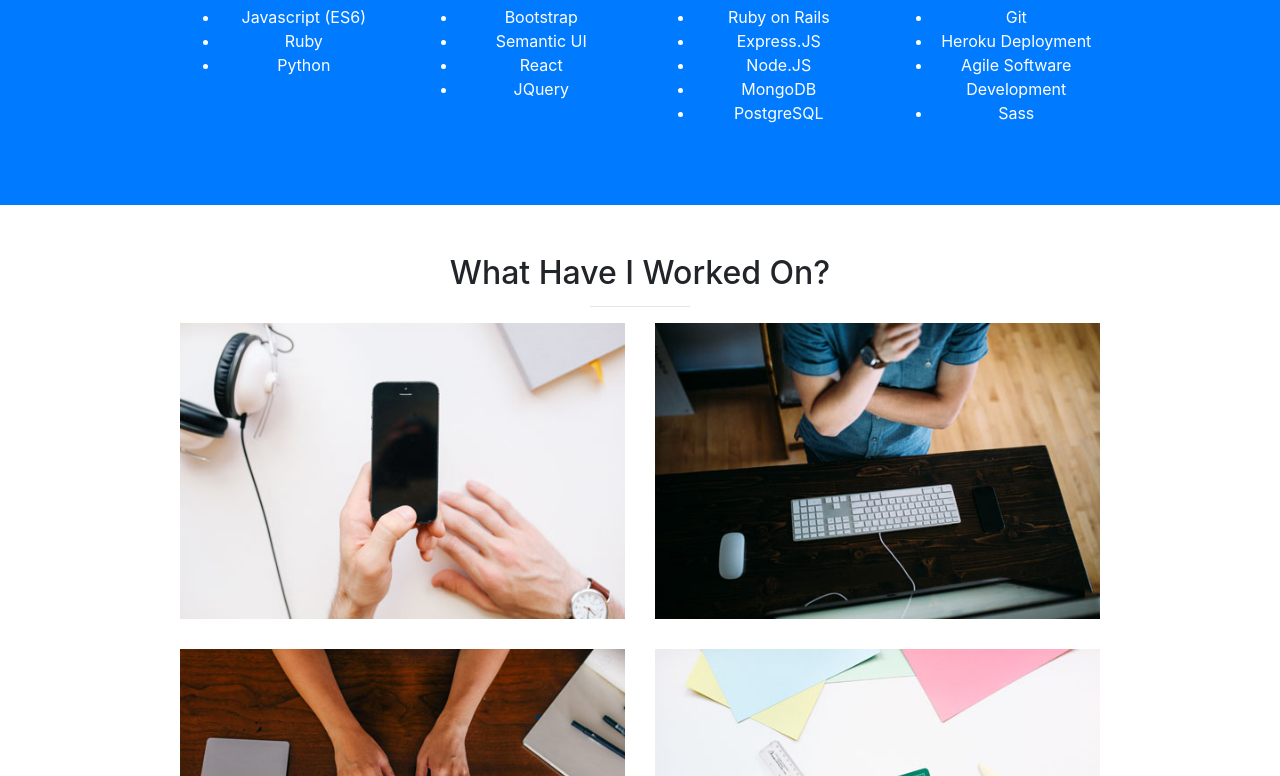
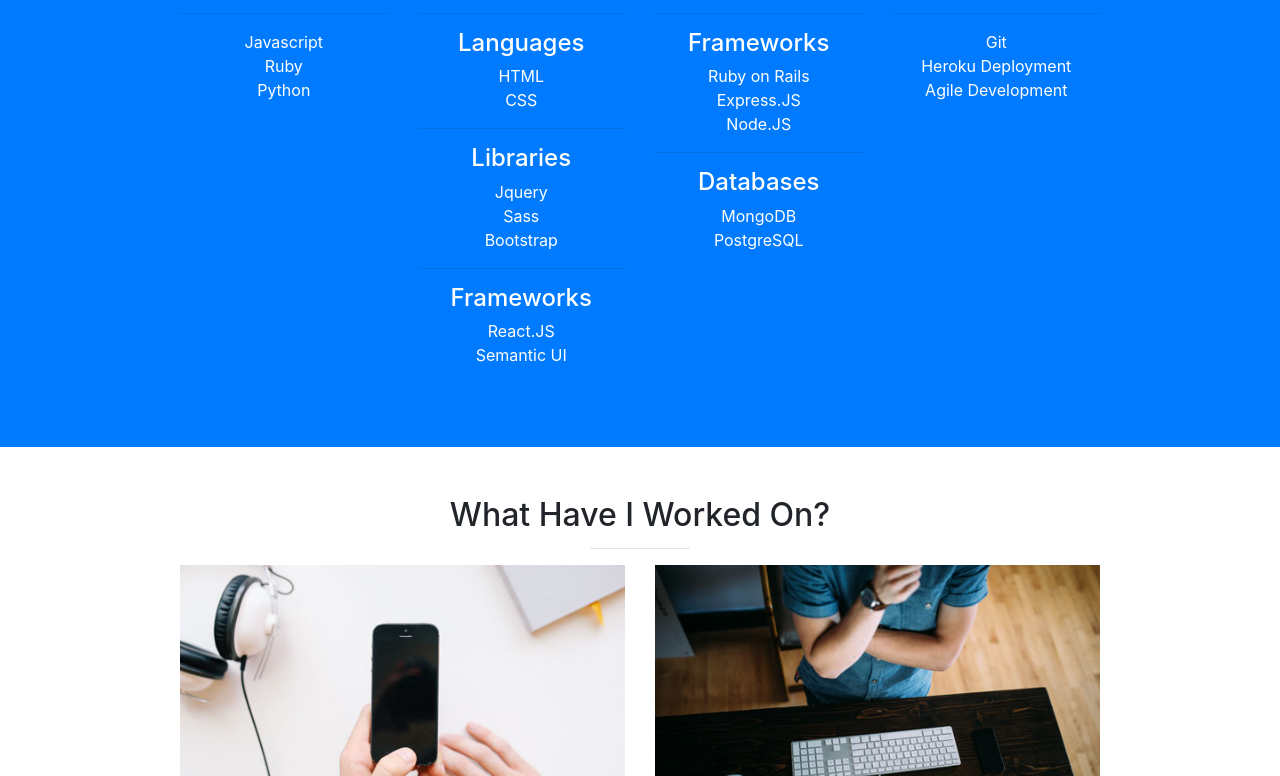
Before and after one commit to johndsykes86/Portfolio, a website with bundled scripts: page index.html in a window 1280 px wide. Shown: the part 1565-2341 px from the top of the page. Built offline with nearby package versions, Linux system fonts and the light colour scheme.

Commit message:
added new background and modified skills layout

```diff
--- a/css/stylish-portfolio.css
+++ b/css/stylish-portfolio.css
@@ -169,7 +169,9 @@ hr.small {
     -moz-background-size: cover;
     -o-background-size: cover;
     background-size: cover;
+    color: white;
 }
+
 
 
 /* About */
--- a/index.html
+++ b/index.html
@@ -83,12 +83,12 @@
                                 <h4>
                                     <strong>Languages</strong>
                                 </h4>
-                                <ul>
-                                  <li>Javascript (ES6)</li>
-                                  <li>Ruby</li>
-                                  <li>Python</li>
-                                </ul>
-
+                                <hr>
+                                <p>
+                                  Javascript<br>
+                                  Ruby<br>
+                                  Python<br>
+                                </p>
                             </div>
                         </div>
                         <div class="col-md-3 col-sm-6">
@@ -100,12 +100,25 @@
                                 <h4>
                                     <strong>Front End</strong>
                                 </h4>
-                                <ul>
-                                  <li>Bootstrap</li>
-                                  <li>Semantic UI</li>
-                                  <li>React</li>
-                                  <li>JQuery</li>
-                                </ul>
+                                <hr>
+                                <p>
+                                  <h4>Languages</h4>
+                                  HTML<br>
+                                  CSS<br>
+                                  <hr>
+                                  <h4>Libraries</h4>
+                                  Jquery<br>
+                                  Sass<br>
+                                  Bootstrap<br>
+                                  <hr>
+                                  <h4>Frameworks</h4>
+                                  React.JS<br>
+                                  Semantic UI<br>
+
+
+                                </p>
+
+
 
                             </div>
                         </div>
@@ -118,13 +131,17 @@
                                 <h4>
                                     <strong>Back-end</strong>
                                 </h4>
-                                <ul>
-                                  <li>Ruby on Rails</li>
-                                  <li>Express.JS</li>
-                                  <li>Node.JS</li>
-                                  <li>MongoDB</li>
-                                  <li>PostgreSQL</li>
-                                </ul>
+                                <hr>
+                                <p>
+                                  <h4>Frameworks</h4>
+                                  Ruby on Rails <br>
+                                  Express.JS <br>
+                                  Node.JS <br>
+                                  <hr>
+                                  <h4>Databases</h4>
+                                  MongoDB <br>
+                                  PostgreSQL<br>
+                                </p>
 
                             </div>
                         </div>
@@ -135,14 +152,14 @@
                                 <i class="fa fa-github-alt fa-stack-1x text-primary"></i>
                             </span>
                                 <h4>
-                                    <strong>Skills</strong>
+                                    <strong>Addtional Skills</strong>
                                 </h4>
-                                <ul>
-                                  <li>Git</li>
-                                  <li>Heroku Deployment</li>
-                                  <li>Agile Software Development</li>
-                                  <li>Sass</li>
-                                </ul>
+                                <hr>
+                                <p>
+                                  Git <br>
+                                  Heroku Deployment <br>
+                                  Agile Development <br>
+                                </p>
 
                             </div>
                         </div>
```
Also changed, not shown: 1 other file.
